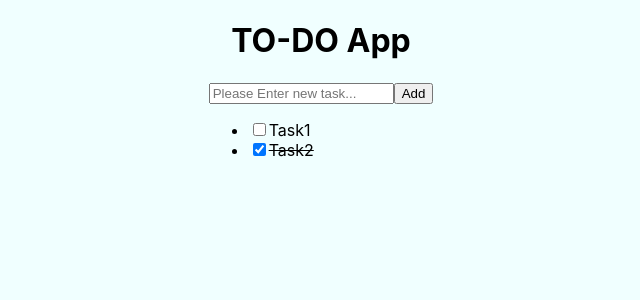
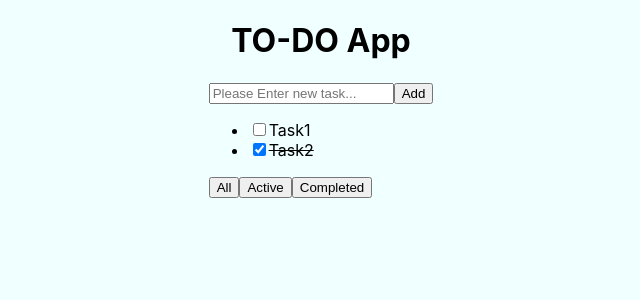
Before and after one commit to Nitya-chaurasia/To-do-React-, a React (Create React App) app: page / in a window 1280 px wide. Shown: the top 300 px of the page, without its empty margins (319-959 px from the left). Built offline with nearby package versions, Linux system fonts and the light colour scheme.

Commit message:
adedd filter to separate todo according to completed status

```diff
--- a/src/App.js
+++ b/src/App.js
@@ -29,6 +29,12 @@ function App() {
     setTasks(updatedTasks);
   };
 
+  const [fltr, setFltr] = useState("all");
+  const fltrdtasks = tasks.filter((task) => {
+    if (fltr === "active") return !task.done;
+    if (fltr === "completed") return task.done;
+    return true;
+  });
   return (
     <div>
       <h1 className="tittle">TO-DO App</h1>
@@ -39,24 +45,34 @@ function App() {
           placeholder="Please Enter new task..."
           value={newTask}
           onChange={(e) => setNewTask(e.target.value)}
+          onKeyDown={(e) => {
+            if (e.key === "Enter") {
+              addTask();}
+          }}
         />
         <button onClick={addTask}>Add</button>
       </div>
 
       <ul>
-        {tasks.map((task) => (
+        {fltrdtasks.map((task) => (
           <li key={task.id}>
             <input
               type="checkbox"
               checked={task.done}
               onChange={() => checkUncheck(task.id)}
             />
-            <span style={{ textDecoration: task.done ? "line-through" : "none" }}>
+            <span
+              style={{ textDecoration: task.done ? "line-through" : "none" }}>
               {task.text}
             </span>
           </li>
         ))}
       </ul>
+      <div>
+        <button onClick={()=>setFltr("all")}>All</button>
+        <button onClick={()=>setFltr("active")}>Active</button>
+        <button onClick={()=>setFltr("completed")}>Completed</button>
+      </div>
     </div>
   );
 }
```
